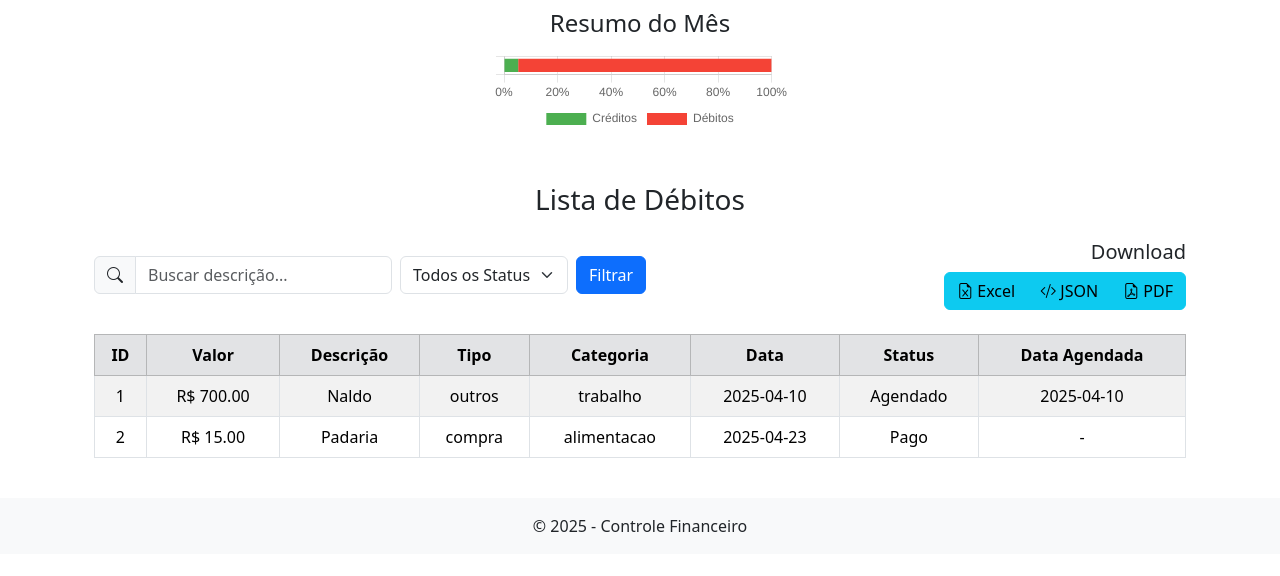
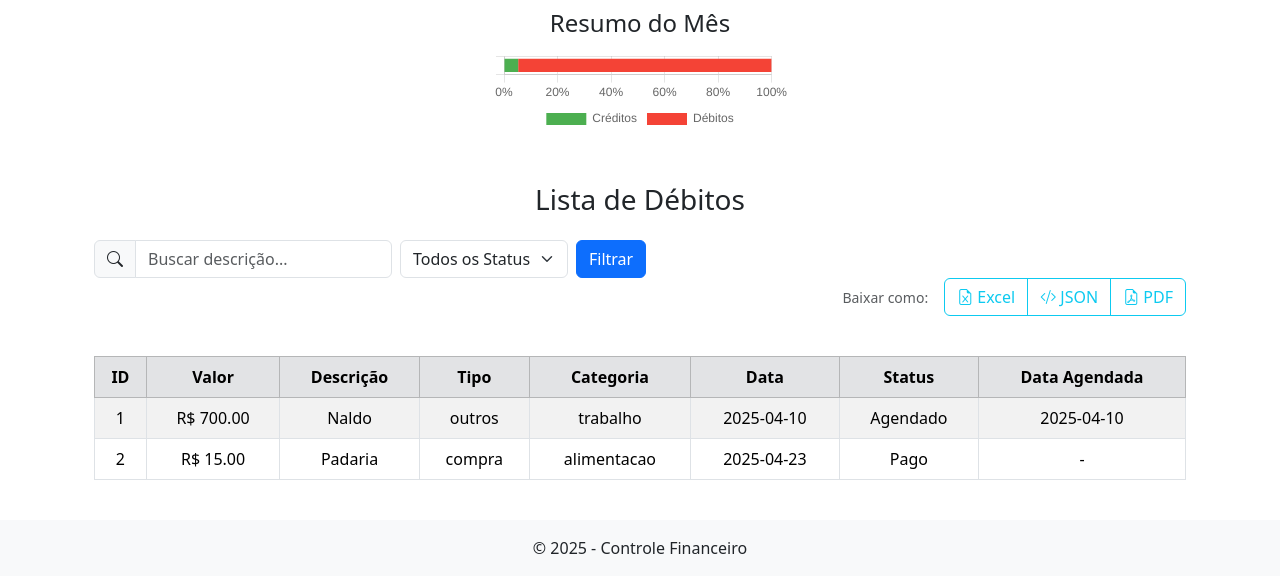
Before and after one commit to diogobraganascimento/controle-financeiro, a Flask app: page / in a window 1280 px wide. Shown: the part 552-1128 px from the top of the page. Before the commit the page ends 1084 px from the top, so only its background shows below. Run offline with Flask 3, Linux system fonts and the light colour scheme; data comes from the database, SQL or seed files in the repository.

Commit message:
Atualização: bkp do projeto

```diff
--- a/templates/home.html
+++ b/templates/home.html
@@ -68,17 +68,21 @@
             </div>
 
             <!-- Coluna: Botões de Exportação -->
-            <div class="col-md-3 text-end">
-                <h5>Download</h5>
+            <div class="d-flex justify-content-end align-items-center gap-2 mb-3">
+                <span class="text-muted small me-2">Baixar como:</span>
                 <div class="btn-group">
-                    <a href="{{ url_for('exportar_dados', formato='xls') }}" class="btn btn-info text-write">
-                        <i class="bi bi-file-earmark-excel"></i> Excel</a>
-                    <a href="{{ url_for('exportar_dados', formato='json') }}" class="btn btn-info text-write">
-                        <i class="bi bi-code-slash"></i> JSON</a>
-                    <a href="{{ url_for('exportar_dados', formato='pdf') }}" class="btn btn-info text-write">
-                         <i class="bi bi-file-earmark-pdf"></i> PDF</a>
+                    <a href="{{ url_for('exportar_dados', formato='xls') }}" class="btn btn-outline-info">
+                        <i class="bi bi-file-earmark-excel"></i> Excel
+                    </a>
+                    <a href="{{ url_for('exportar_dados', formato='json') }}" class="btn btn-outline-info">
+                        <i class="bi bi-code-slash"></i> JSON
+                    </a>
+                    <a href="{{ url_for('exportar_dados', formato='pdf') }}" class="btn btn-outline-info">
+                        <i class="bi bi-file-earmark-pdf"></i> PDF
+                    </a>
                 </div>
             </div>
+
         </div>
 
         <!-- Tabela de Débitos -->
```
